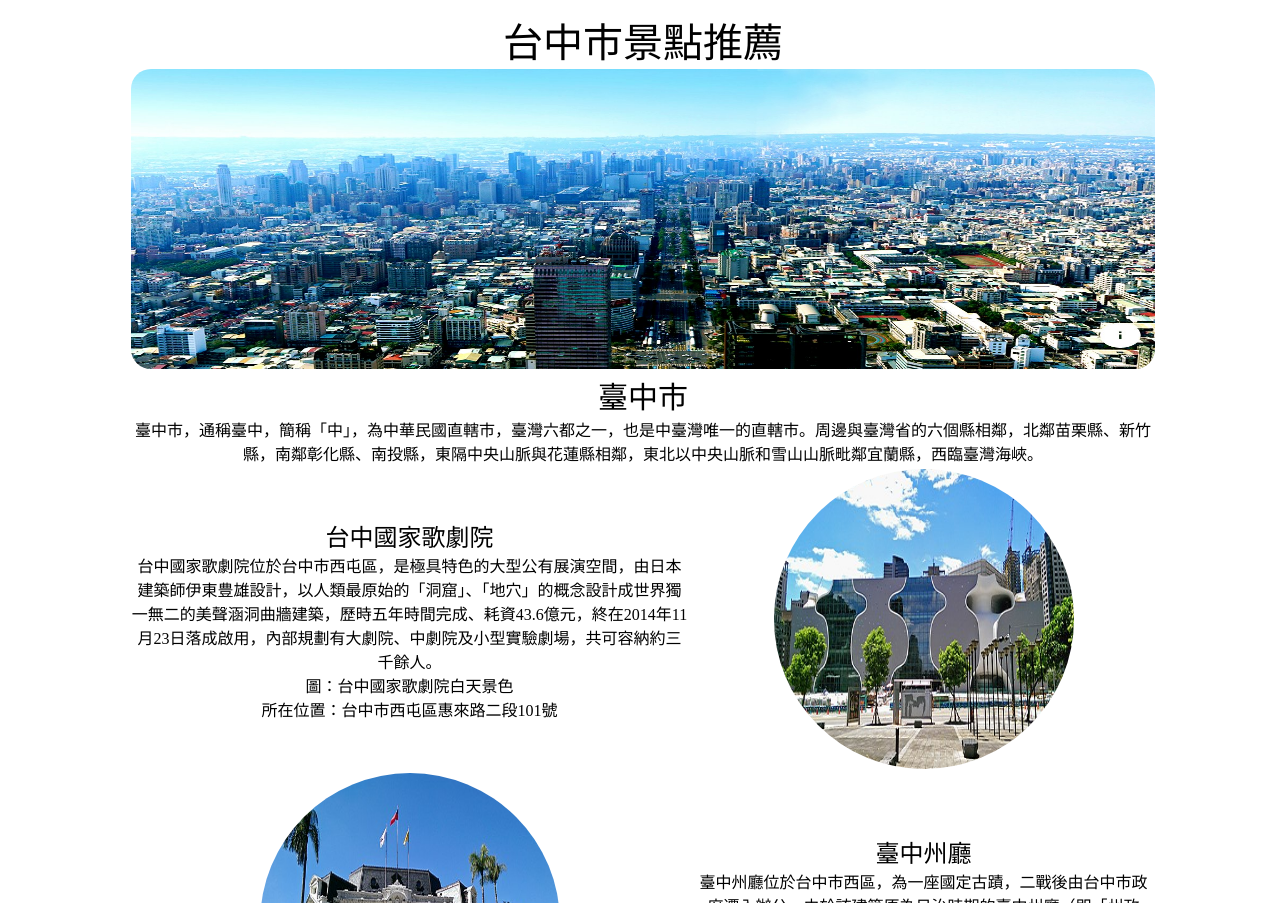
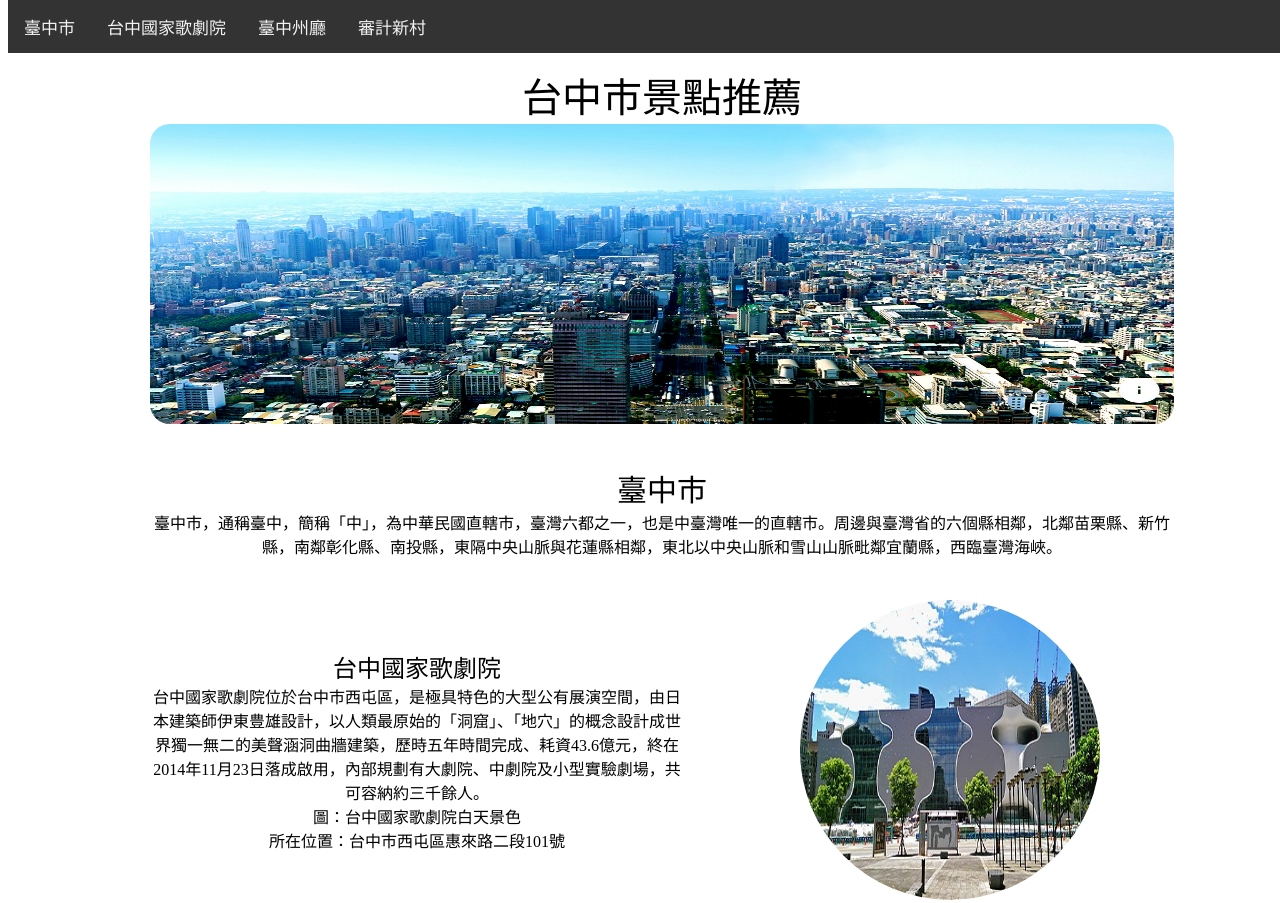
Before and after one commit to LukeZheng001/h1, a plain HTML site: page index.html in a window 1280 px wide. Shown: the top 903 px of the page. Drawn offline with Linux system fonts and the light colour scheme.

Commit message:
Add files via upload

```diff
--- a/index.html
+++ b/index.html
@@ -3,7 +3,7 @@
 <head>
 	<meta charset="UTF-8">
 	<meta name="viewport" content="width=device-width, initial-scale=1.0">
-	<title>Document</title>
+	<title>台中市景點推薦</title>
     <style>
     	td {text-align: center;}
        .F1 {font-size: 40px}
@@ -14,22 +14,68 @@
        .RIMG1 { border-radius: 20px }
        .RIMG2 { border-radius: 50%;width:300px ;height:300px }
 
+       .F2:hover { font-size:32px;background-color:black;color:white }
+       .F3:hover { font-size:24px;background-color:black;color:white }
+       .RIMG1:hover{opacity: 80%}
+       .RIMG2:hover{opacity: 80%;rotate: -5deg}
+       td {padding: 20px;}
+
+
+
+						.navbar {
+			  overflow: hidden;
+			  background-color: #333;
+			  position: fixed;
+			  top: 0;
+			  width: 100%;
+			}
+
+			.navbar a {
+			  float: left;
+			  display: block;
+			  color: #f2f2f2;
+			  text-align: center;
+			  padding: 14px 16px;
+			  text-decoration: none;
+			  font-size: 17px;
+			}
+
+			.navbar a:hover {
+			  background: #ddd;
+			  color: black;
+			}
+
+
+
+
+
+
     </style>
 
 
 </head>
 <body>
+<div class="navbar">
+  <a href="#T1">臺中市</a>
+  <a href="#T2">台中國家歌劇院</a>
+  <a href="#T3">臺中州廳</a>
+  <a href="#T4">審計新村</a>
+</div>
+
+
 <div class="C1">
 	   <table >
 	   	<tr>
 	   		<td colspan="2">
+	   			<br>
+	   			<br>
 	   			<font class="F1">台中市景點推薦</font>
 	   			<br>
-	   			<img class="RIMG1" src="00taichung.jpeg" width="1024px" height="300px"></td>
+	   			<img  id="T1" class="RIMG1" src="00taichung.jpeg" width="1024px" height="300px"></td>
 	   	</tr>
 	   	<tr>
 	   		<td colspan="2">
-	   			<font class="F2">臺中市</font>
+	   			<font   class="F2">臺中市</font>
 	   			<br>
 
 臺中市，通稱臺中，簡稱「中」，為中華民國直轄市，臺灣六都之一，也是中臺灣唯一的直轄市。周邊與臺灣省的六個縣相鄰，北鄰苗栗縣、新竹縣，南鄰彰化縣、南投縣，東隔中央山脈與花蓮縣相鄰，東北以中央山脈和雪山山脈毗鄰宜蘭縣，西臨臺灣海峽。
@@ -44,10 +90,10 @@
 圖：台中國家歌劇院白天景色<br>
 
 所在位置：台中市西屯區惠來路二段101號</td>
-	   		<td><img class="RIMG2" src="01.jpeg"></td>
+	   		<td><img id="T2" class="RIMG2" src="01.jpeg"></td>
 	   	</tr>
 	   	<tr>
-	   		<td><img  class="RIMG2" src="02.jpeg"></td>
+	   		<td><img  id="T3" class="RIMG2" src="02.jpeg"></td>
 	   		<td><font class="F3">臺中州廳</font>
 	   			<br>
 臺中州廳位於台中市西區，為一座國定古蹟，二戰後由台中市政府遷入辦公，由於該建築原為日治時期的臺中州廳（即「州政府」），因而沿用此稱呼。周邊鄰近台中文學公園、台中刑務所演武場、宮原眼科等熱門景點。<br>
@@ -64,10 +110,19 @@
 圖：審計新村<br>
 
 所在位置：台中市西區民生路368巷</td>
-	   		<td><img class="RIMG2" src="03.jpeg"></td>
+
+
+	   		<td><img id="T4" class="RIMG2" src="03.jpeg">
+	   		</td>
 	   	</tr>
 	   	<tr>
-	   		<td colspan="2">資科4B 410906812 林芳正</td>
+	   		<td colspan="2">
+	   			<iframe src="https://www.google.com/maps/d/embed?mid=1AWNmOja0jaN1viCislonDtjx6a0AKik&ehbc=2E312F" width="640" height="480"></iframe>
+	   		</td>
+</tr>
+	   		<td colspan="2" style="background-color: black;color: white;">
+	   			資科4B 410906812 林芳正
+	   		</td>
 
 	   	</tr>
 	   </table>
```
